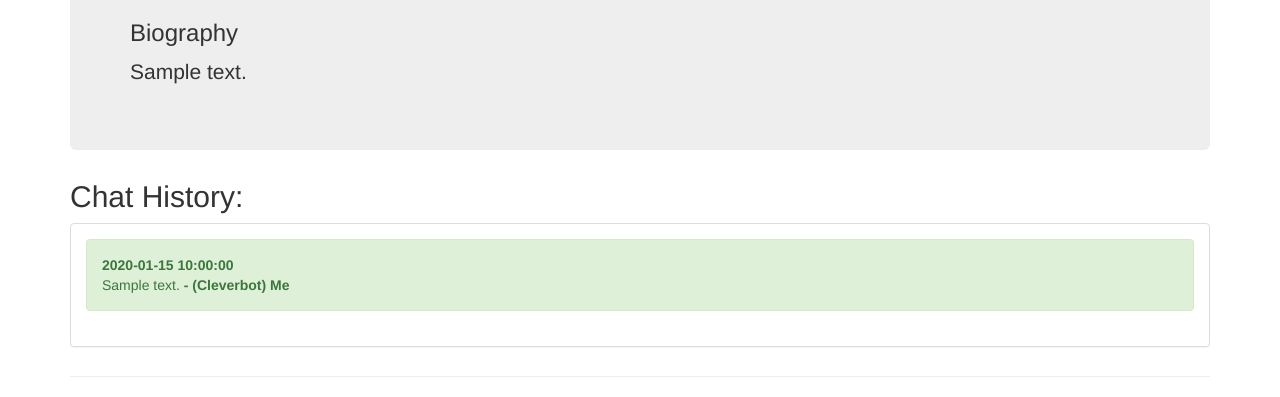
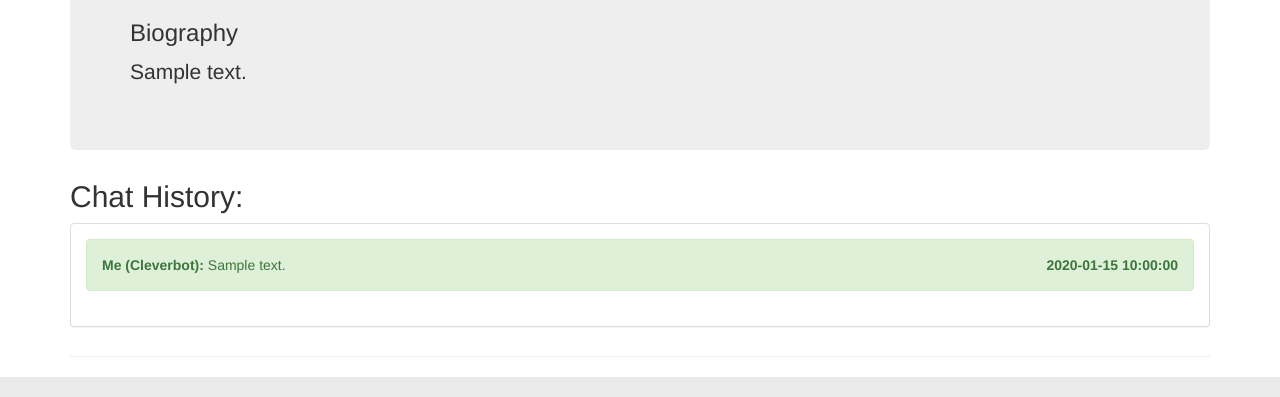
Before and after one commit to dankolbman/PennApps2015, a Flask app: template app/templates/matches/user.html in a window 1280 px wide. Shown: the part 479-876 px from the top of the page. Run offline with Flask 2, Linux system fonts and the light colour scheme; the template is opened without the code that fills it: values that come from a table or form of the project are taken from there, others are empty; tables that the repository leaves empty hold one stand-in row (values such as "Sample post"); some libraries are stand-ins or nearby versions.

Commit message:
Style changes, bug fixes on queries

```diff
--- a/app/templates/base.html
+++ b/app/templates/base.html
@@ -1,4 +1,9 @@
 {% extends "bootstrap/base.html" %}
+
+{% block head %}
+{{ super() }}
+<link rel="stylesheet" type="text/css" href="{{ url_for('static', filename='main.css') }}">
+{% endblock %}
 
 {% block title %}Tind4Me{% endblock %}
 
--- a/app/templates/matches/user.html
+++ b/app/templates/matches/user.html
@@ -25,11 +25,11 @@
         {% if msgs %}
           {% for msg in msgs %}
             {% if msg.user_id == 1 %}
-            <div class="alert alert-info match">
-              <b>{{ user.name }} -</b> {{ msg }} <div class="floaty"><b>{{ msg.timestamp }}</b></div>
+            <div class="alert alert-info match" style="float: left; width: 100%; text-align: left;">
+              <b>{{ user.name }}:</b> {{ msg }} <div class="floaty" style="float: right;"><b>{{ msg.timestamp }}</b></div>
             {% else %}
-            <div class="alert alert-success me">
-               <div class="floaty"><b>{{ msg.timestamp }}</b></div> {{ msg }} <b>- (Cleverbot) Me</b>
+            <div class="alert alert-success me" style="float: left; width: 100%; text-align: left;">
+              <b>Me (Cleverbot):</b> {{ msg }}<div class="floaty" style="float: right;"><b>{{ msg.timestamp }}</b></div>
             {% endif %}
             </div>
           {% endfor %}
--- a/app/updates.py
+++ b/app/updates.py
@@ -34,7 +34,7 @@ def update(fbID=fbID()):
   token = loadToken()
   tinder = registerTinder(token, fbID)
 
-  tim = (datetime.datetime.now()-datetime.timedelta(12,0,0)).strftime('%Y-%m-%d')
+  tim = (datetime.datetime.now()-datetime.timedelta(1,0,0)).strftime('%Y-%m-%d')
   updates = tinder.post_updates(tim)
 
   lat = 39.95
@@ -72,7 +72,7 @@ def update_db(data, me):
         print('There was a collision on', uid2)
         continue
 
-      if match['messages'][-1] in match['messages']:
+      if len(match['messages']) > 0:
         last_active = dateutil.parser.parse(match['messages'][-1]['sent_date'])
       else:
         last_active = dateutil.parser.parse(match['created_date'])
```
Also changed, not shown: app/matches/routes.py (+5 -4 lines).
